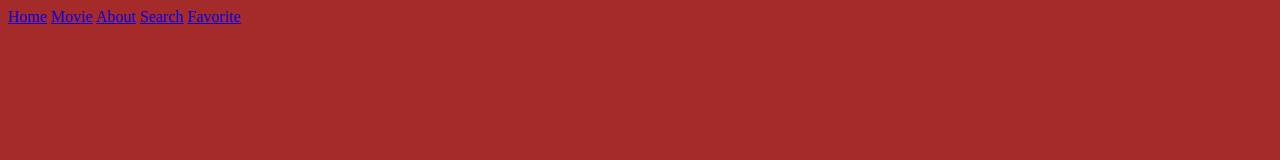
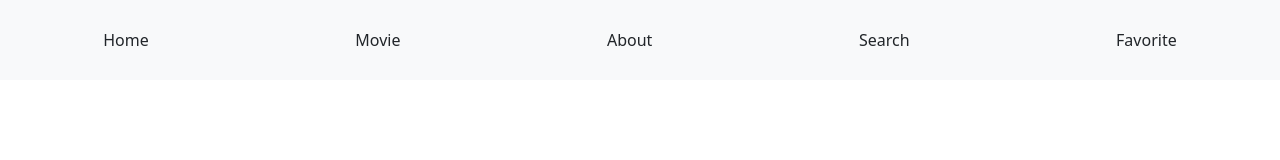
Before and after one commit to yuvalaz/moviesProjects, a plain HTML site: page index.html in a window 1280 px wide. Drawn offline with nearby package versions, Linux system fonts and the light colour scheme.

Commit message:
bootsrap

```diff
--- a/css/style.css
+++ b/css/style.css
@@ -1,3 +1,12 @@
 body{
     background-color: brown;
+
 }
+#myBody{
+    margin: 0;
+    width: 100%;
+    height: 100%;
+    display: flex;
+    flex-direction: row;
+    background-color: brown;
+}
--- a/index.html
+++ b/index.html
@@ -4,11 +4,14 @@
     <meta charset="UTF-8">
     <meta name="viewport" content="width=device-width, initial-scale=1.0">
     <link rel="stylesheet" href="css/style.css">
+    <link rel="stylesheet" href="css/home.css">
+    <link href="https://cdn.jsdelivr.net/npm/bootstrap@5.2.3/dist/css/bootstrap.min.css" rel="stylesheet" integrity="sha384-rbsA2VBKQhggwzxH7pPCaAqO46MgnOM80zW1RWuH61DGLwZJEdK2Kadq2F9CUG65" crossorigin="anonymous">
     <title>Home</title>
 </head>
 <body>
     <div id="myBody"></div>
 
     <script src="js/main.js"></script>
+    <script src="js/home.js"></script>
 </body>
 </html>
--- /dev/null
+++ b/js/home.js
@@ -0,0 +1 @@
+console.log("home");
--- a/js/main.js
+++ b/js/main.js
@@ -1,13 +1,22 @@
 console.log("that work!");
 const newBody = document.getElementById("myBody");
 newBody.innerHTML += `
-<header id="myHeader"></header>
+<header class="navbar navbar-expand-lg bg-light" id="myHeader"></header>
 `
 
 const manue = ["Home", "Movie", "About", "Search", "Favorite"];
 const theHref = ["index.html", "movie.html", "about.html", "search.html", "favorite.html"];
+const head = document.getElementById("myHeader")
 for (let i = 0; i < 5; i++) {
-    document.getElementById("myHeader").innerHTML +=`
-    <a href="${theHref[i]}">${manue[i]}</a>
+    head.innerHTML +=`
+    <a class="nav-link" href="${theHref[i]}">${manue[i]}</a>
     `
 }
+
+head.style = `
+background-color: #ffd;
+width:100%;
+height: 10vh;
+display: flex;
+justify-content: space-around;
+`
```
Also changed, not shown: about.html (+1 -0 lines), favorite.html (+1 -0 lines), movie.html (+1 -0 lines), search.html (+1 -0 lines), css/home.css (added).
